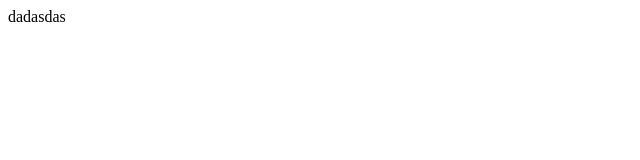
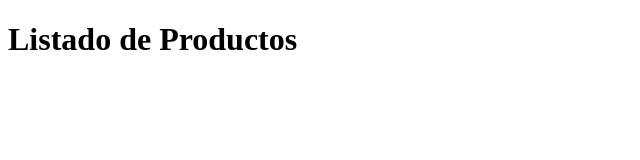
Before and after one commit to ESCALOS/holamundo, a plain HTML site: page index.html in a window 1280 px wide. Shown: the whole page, without its empty margins (0-640 px from the left). Drawn offline with Linux system fonts and the light colour scheme.

Commit message:
Se modifico el index

```diff
--- a/index.html
+++ b/index.html
@@ -3,9 +3,9 @@
 <head>
     <meta charset="UTF-8">
     <meta name="viewport" content="width=device-width, initial-scale=1.0">
-    <title>Document</title>
+    <title>Agricola</title>
 </head>
 <body>
-    dadasdas
+    <h1>Listado de Productos</h1>
 </body>
 </html>
```
